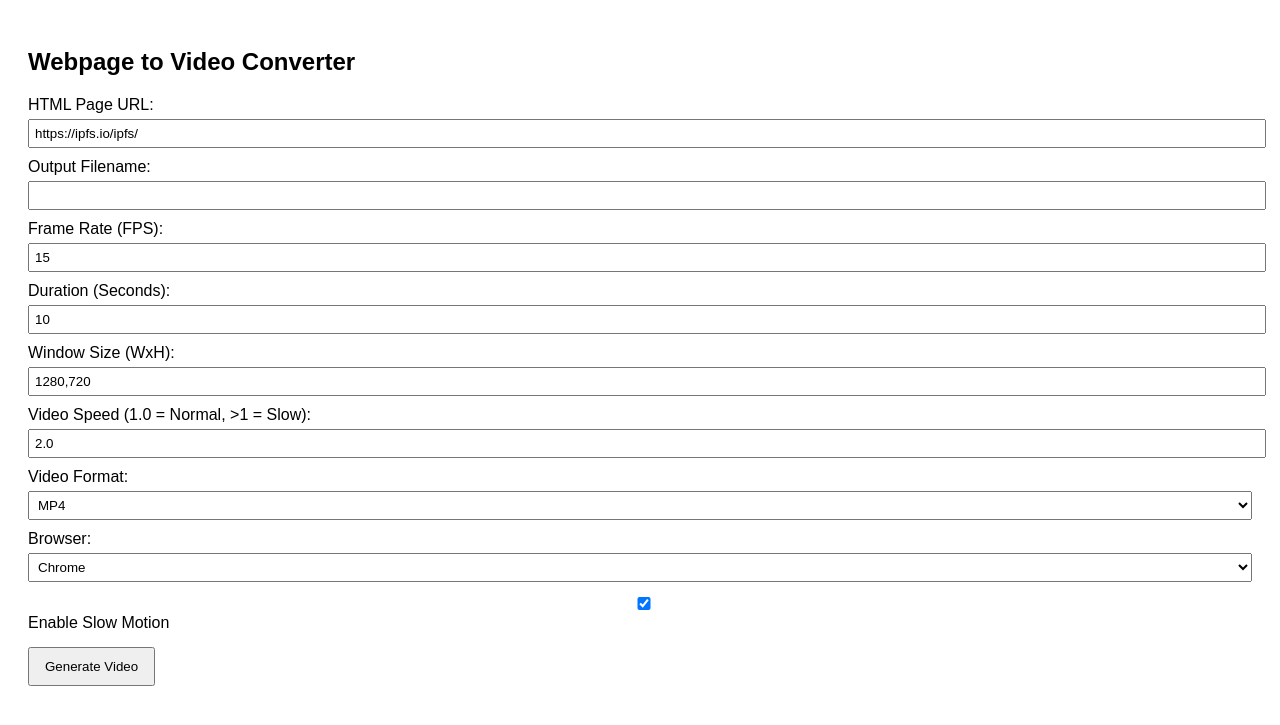
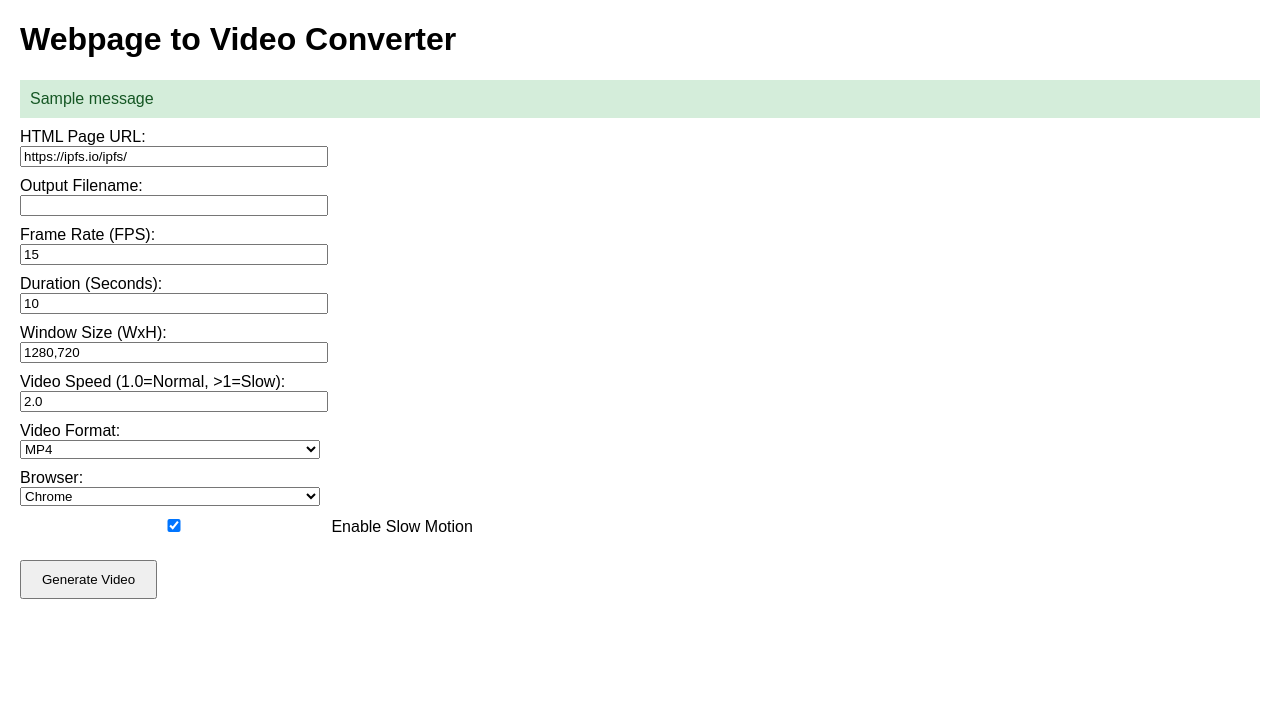
Before and after one commit to Creatives-life/webpage_to_video, a Flask app: page / in a window 1280 px wide. Shown: the top 725 px of the page. Run offline with Flask 3, Linux system fonts and the light colour scheme; one stand-in notice (Sample message) is shown.

Commit message:
Refactor HTML form for video conversion

```diff
--- a/templates/index.html
+++ b/templates/index.html
@@ -4,50 +4,62 @@
     <meta charset="UTF-8">
     <title>Webpage to Video Converter</title>
     <style>
-body { font-family: Arial, sans-serif; padding: 20px; }
-label { display: block; margin-top: 10px; }
-input, select { width: 100%; padding: 5px; margin-top: 5px; }
-button { margin-top: 15px; padding: 10px 15px; }
+        body { font-family: Arial; margin: 20px; }
+        input, select { width: 300px; margin-bottom: 10px; }
+        button { padding: 10px 20px; }
+        .flash { padding: 10px; margin-bottom: 10px; }
+        .success { background-color: #d4edda; color: #155724; }
+        .danger { background-color: #f8d7da; color: #721c24; }
     </style>
 </head>
 <body>
-<h2>Webpage to Video Converter</h2>
-<form action="/generate" method="post">
-    <label>HTML Page URL:</label>
-    <input type="text" name="html_url" value="https://ipfs.io/ipfs/" required>
+    <h1>Webpage to Video Converter</h1>
 
-    <label>Output Filename:</label>
-    <input type="text" name="output_filename" required>
+    {% with messages = get_flashed_messages(with_categories=true) %}
+      {% if messages %}
+        {% for category, message in messages %}
+          <div class="flash {{ category }}">{{ message }}</div>
+        {% endfor %}
+      {% endif %}
+    {% endwith %}
 
-    <label>Frame Rate (FPS):</label>
-    <input type="number" name="fps" value="15" required>
+    <form method="POST">
+        <label>HTML Page URL:</label><br>
+        <input type="text" name="html_url" value="https://ipfs.io/ipfs/" required><br>
 
-    <label>Duration (Seconds):</label>
-    <input type="number" name="duration" value="10" required>
+        <label>Output Filename:</label><br>
+        <input type="text" name="output_filename" required><br>
 
-    <label>Window Size (WxH):</label>
-    <input type="text" name="window_size" value="1280,720" required>
+        <label>Frame Rate (FPS):</label><br>
+        <input type="number" name="frame_rate" value="15" required><br>
 
-    <label>Video Speed (1.0 = Normal, &gt;1 = Slow):</label>
-    <input type="number" step="0.1" name="video_speed" value="2.0" required>
+        <label>Duration (Seconds):</label><br>
+        <input type="number" name="duration" value="10" required><br>
 
-    <label>Video Format:</label>
+        <label>Window Size (WxH):</label><br>
+        <input type="text" name="window_size" value="1280,720" required><br>
+
+        <label>Video Speed (1.0=Normal, >1=Slow):</label><br>
+        <input type="number" step="0.1" name="video_speed" value="2.0" required><br>
+
+        <label>Video Format:</label><br>
         <select name="video_format">
-        <option value="MP4">MP4</option>
-        <option value="AVI">AVI</option>
-        <option value="MKV">MKV</option>
-        <option value="WEBP">WEBP</option>
-    </select>
+            <option>MP4</option>
+            <option>AVI</option>
+            <option>MKV</option>
+            <option>WEBP</option>
+        </select><br>
 
-    <label>Browser:</label>
+        <label>Browser:</label><br>
         <select name="browser_choice">
-        <option value="Chrome">Chrome</option>
-        <option value="Firefox">Firefox</option>
-    </select>
+            <option>Chrome</option>
+            <option>Firefox</option>
+        </select><br>
 
         <label>
-        <input type="checkbox" name="enable_slowdown" checked> Enable Slow Motion
-    </label>
+            <input type="checkbox" name="enable_slowdown" checked>
+            Enable Slow Motion
+        </label><br><br>
 
         <button type="submit">Generate Video</button>
     </form>
```
Lines whose indentation alone changed are shown as unchanged.
